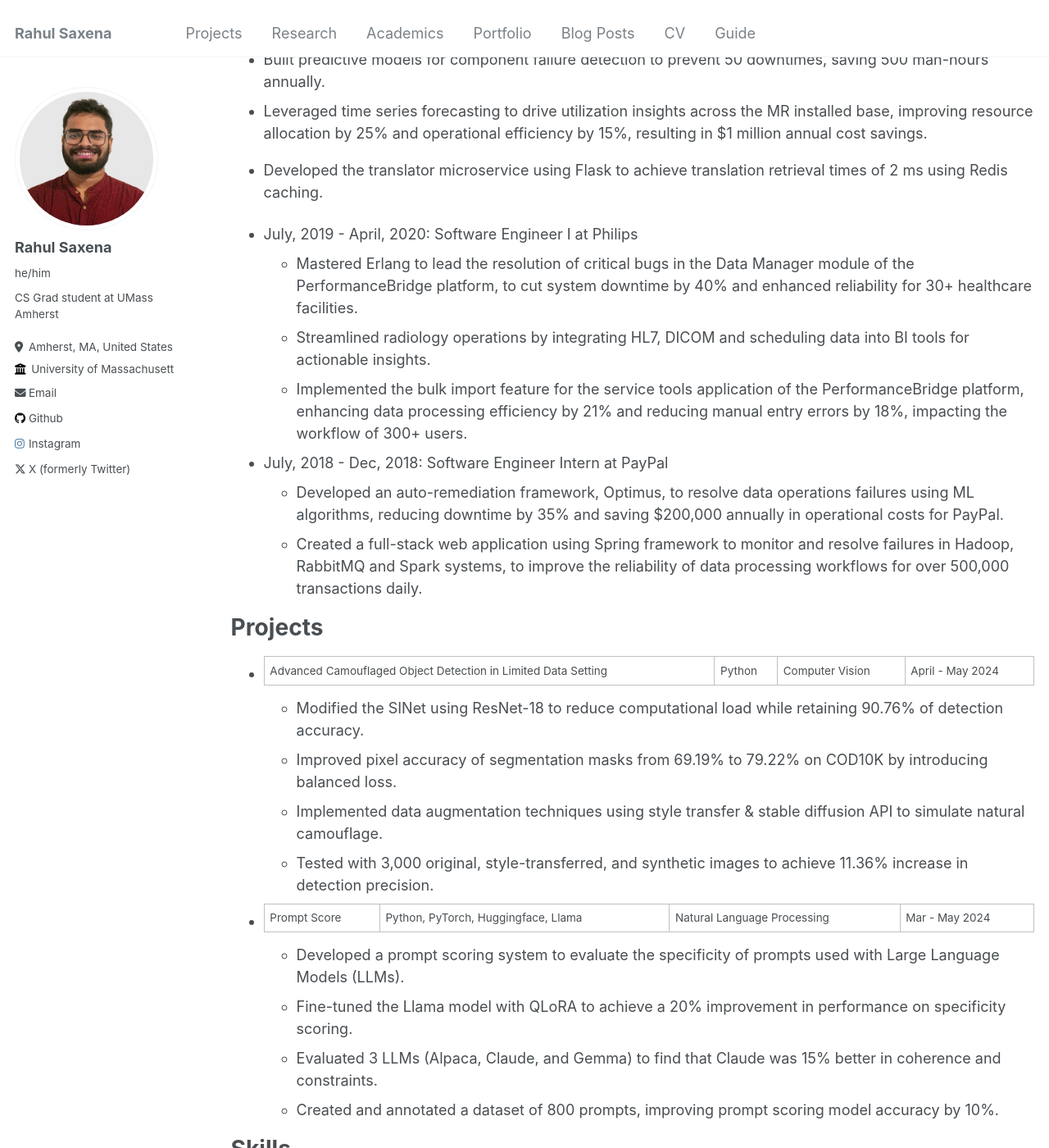
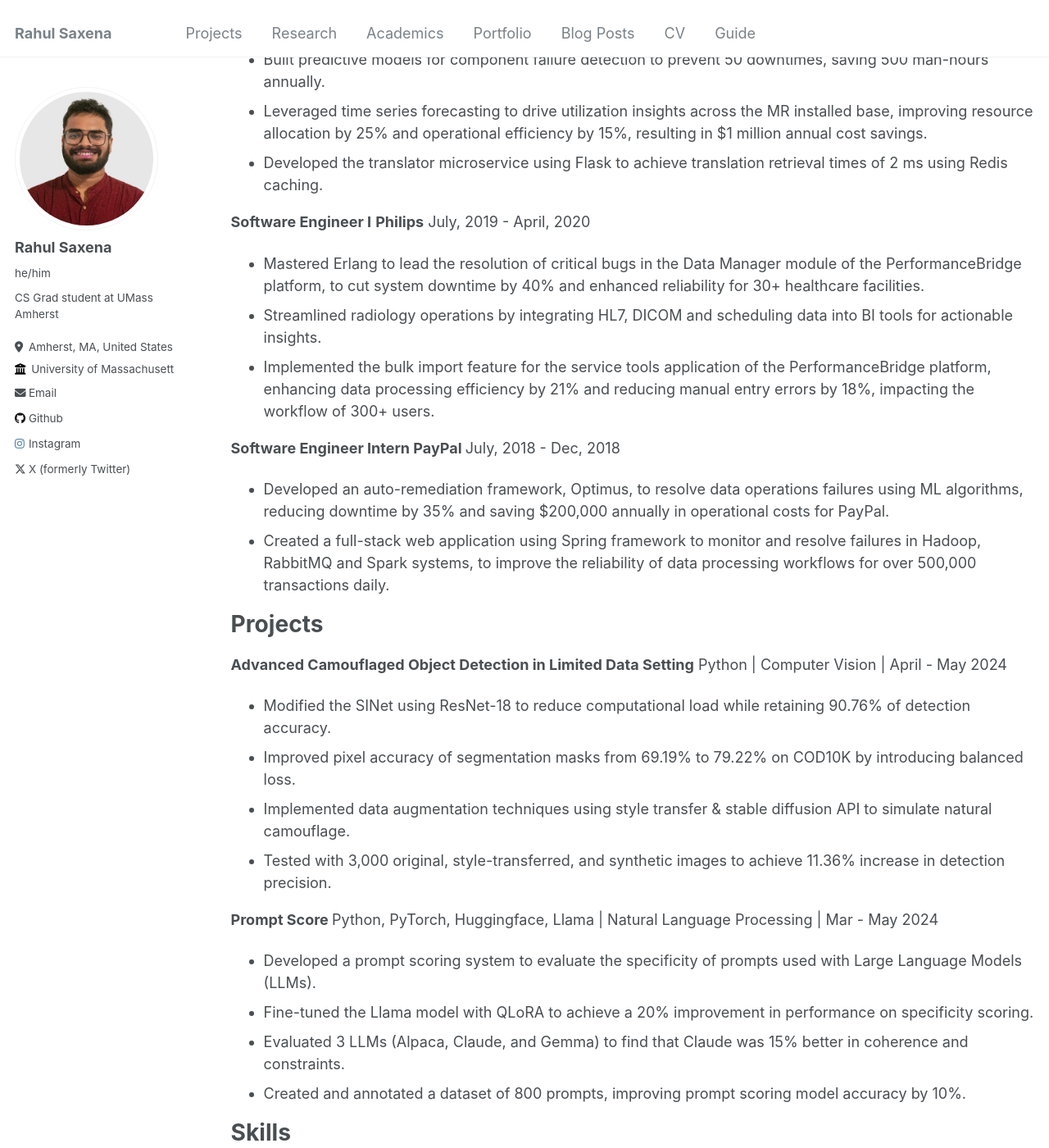
Before and after one commit to raahulsaxena/raahulsaxena.github.io, a Jekyll site: the page built from _pages/cv.md, in a window 1280 px wide and 1400 px high, scrolled down 477 px. Shown: the whole window at 82% size. Built offline with Jekyll 4.4.1, drawn with Linux system fonts in a browser that asks for light colours; some of the changed text lies outside the part shown.

```diff
--- a/_pages/cv.md
+++ b/_pages/cv.md
@@ -16,8 +16,9 @@ Education
 
 Work experience
 ======
-Software Engineer II (Data Analysis) at Philips
-<i>May 2020 - July 2023</i>
+<b>Software Engineer II - Machine Learning</b>
+<b>Philips</b>
+May 2020 - July 2023
 * Deployed Machine Learning models for automated customer complaints classification using R and NLP, to achieve 82% automation coverage and reduce manual classification time from 2 days to 10 minutes.
 * Led a team of 5 engineers to develop and deploy MR medical imaging pipelines across 50+ hospitals, using Computer Vision to enhance image clarity and resolution, resulting in 20% faster and more accurate diagnoses.
 * Built predictive models for component failure detection to prevent 50 downtimes, saving 500 man-hours annually.
@@ -25,29 +26,35 @@ Software Engineer II (Data Analysis) at Philips
 allocation by 25% and operational efficiency by 15%, resulting in $1 million annual cost savings.
 * Developed the translator microservice using Flask to achieve translation retrieval times of 2 ms using Redis caching.
 
-* July, 2019 - April, 2020: Software Engineer I at Philips
-  * Mastered Erlang to lead the resolution of critical bugs in the Data Manager module of the PerformanceBridge platform, to cut system downtime by 40% and enhanced reliability for 30+ healthcare facilities.
-  * Streamlined radiology operations by integrating HL7, DICOM and scheduling data into BI tools for actionable insights.
-  * Implemented the bulk import feature for the service tools application of the PerformanceBridge platform, enhancing
+<b>Software Engineer I</b>
+<b>Philips</b>
+July, 2019 - April, 2020
+* Mastered Erlang to lead the resolution of critical bugs in the Data Manager module of the PerformanceBridge platform, to cut system downtime by 40% and enhanced reliability for 30+ healthcare facilities.
+* Streamlined radiology operations by integrating HL7, DICOM and scheduling data into BI tools for actionable insights.
+* Implemented the bulk import feature for the service tools application of the PerformanceBridge platform, enhancing
 data processing efficiency by 21% and reducing manual entry errors by 18%, impacting the workflow of 300+ users.
 
-* July, 2018 - Dec, 2018: Software Engineer Intern at PayPal
-  * Developed an auto-remediation framework, Optimus, to resolve data operations failures using ML algorithms, reducing downtime by 35% and saving $200,000 annually in operational costs for PayPal.
-  * Created a full-stack web application using Spring framework to monitor and resolve failures in Hadoop, RabbitMQ and Spark systems, to improve the reliability of data processing workflows for over 500,000 transactions daily.
+<b> Software Engineer Intern </b>
+<b> PayPal </b>
+July, 2018 - Dec, 2018
+* Developed an auto-remediation framework, Optimus, to resolve data operations failures using ML algorithms, reducing downtime by 35% and saving $200,000 annually in operational costs for PayPal.
+* Created a full-stack web application using Spring framework to monitor and resolve failures in Hadoop, RabbitMQ and Spark systems, to improve the reliability of data processing workflows for over 500,000 transactions daily.
 
 Projects
 ======
-* Advanced Camouflaged Object Detection in Limited Data Setting | Python | Computer Vision | April - May 2024
-  * Modified the SINet using ResNet-18 to reduce computational load while retaining 90.76% of detection accuracy.
-  * Improved pixel accuracy of segmentation masks from 69.19% to 79.22% on COD10K by introducing balanced loss.
-  * Implemented data augmentation techniques using style transfer & stable diffusion API to simulate natural camouflage.
-  * Tested with 3,000 original, style-transferred, and synthetic images to achieve 11.36% increase in detection precision.
+<b>Advanced Camouflaged Object Detection in Limited Data Setting</b>
+Python | Computer Vision | April - May 2024
+* Modified the SINet using ResNet-18 to reduce computational load while retaining 90.76% of detection accuracy.
+* Improved pixel accuracy of segmentation masks from 69.19% to 79.22% on COD10K by introducing balanced loss.
+* Implemented data augmentation techniques using style transfer & stable diffusion API to simulate natural camouflage.
+* Tested with 3,000 original, style-transferred, and synthetic images to achieve 11.36% increase in detection precision.
 
-* Prompt Score | Python, PyTorch, Huggingface, Llama | Natural Language Processing | Mar - May 2024
-  * Developed a prompt scoring system to evaluate the specificity of prompts used with Large Language Models (LLMs).
-  * Fine-tuned the Llama model with QLoRA to achieve a 20% improvement in performance on specificity scoring.
-  * Evaluated 3 LLMs (Alpaca, Claude, and Gemma) to find that Claude was 15% better in coherence and constraints.
-  * Created and annotated a dataset of 800 prompts, improving prompt scoring model accuracy by 10%.
+<b> Prompt Score </b>
+Python, PyTorch, Huggingface, Llama | Natural Language Processing | Mar - May 2024
+* Developed a prompt scoring system to evaluate the specificity of prompts used with Large Language Models (LLMs).
+* Fine-tuned the Llama model with QLoRA to achieve a 20% improvement in performance on specificity scoring.
+* Evaluated 3 LLMs (Alpaca, Claude, and Gemma) to find that Claude was 15% better in coherence and constraints.
+* Created and annotated a dataset of 800 prompts, improving prompt scoring model accuracy by 10%.
 
 
 Skills
```
Also changed, not shown: _academics/2024-spring-advanced-nlp.md (+19 -9 lines).
